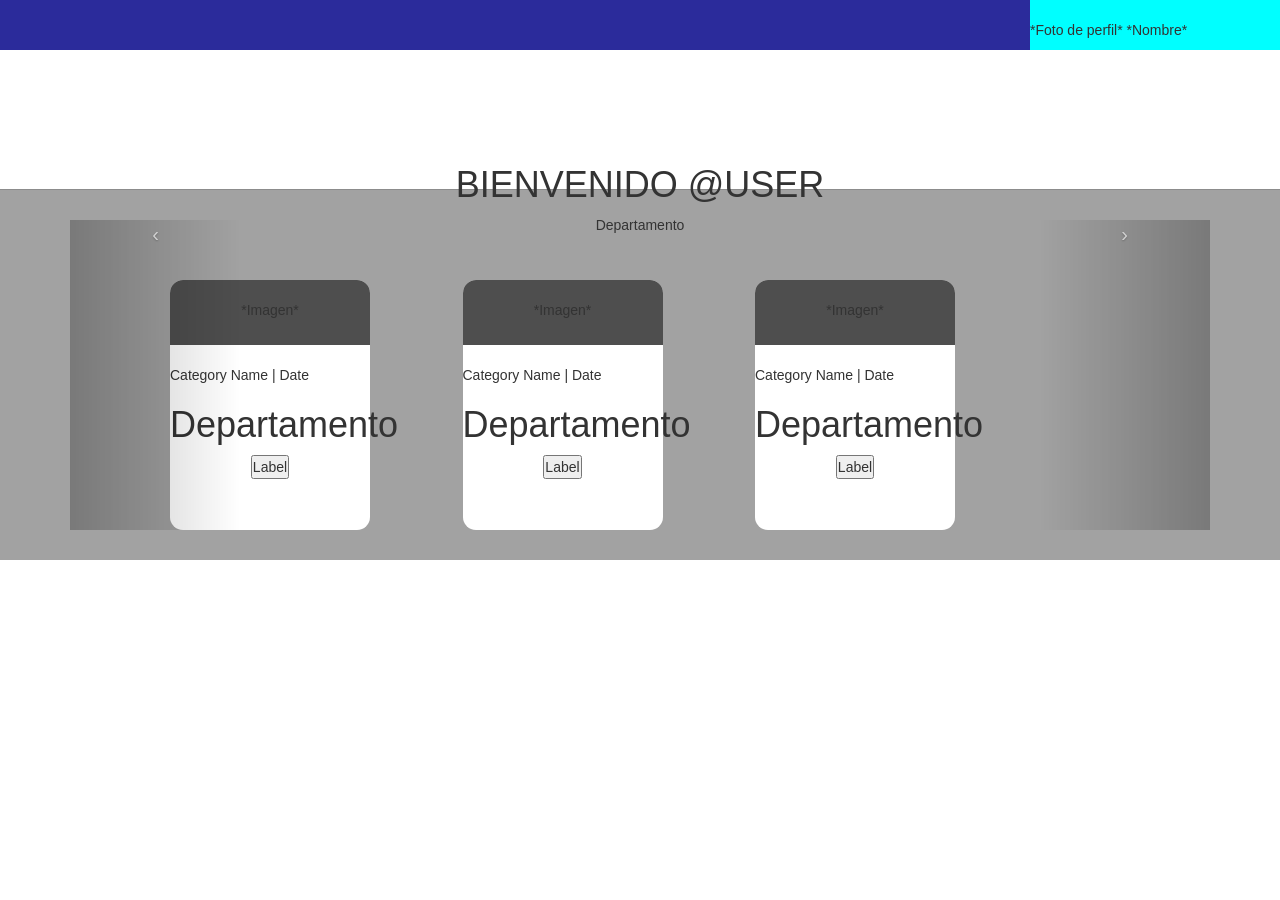
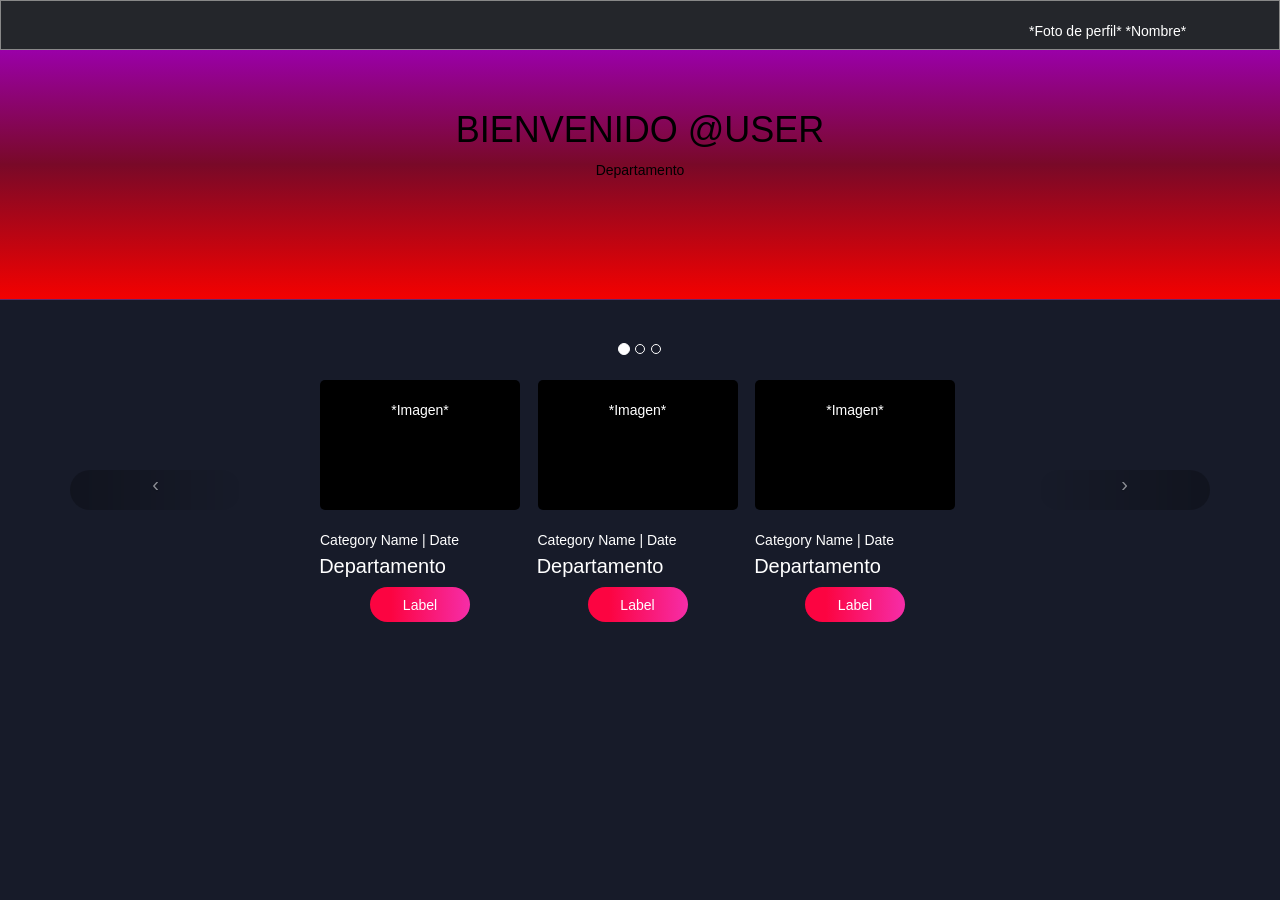
Before and after one commit to JoseCarlosMarRangel/proy-internet-sheyla, a PHP site: page /frontend/index.php in a window 1280 px wide. Before the commit the page ends 560 px from the top, so only its background shows below. Run offline with PHP 8.4, Linux system fonts and the light colour scheme.

Commit message:
Add files via upload

```diff
--- a/frontend/css/indexStyle.css
+++ b/frontend/css/indexStyle.css
@@ -5,17 +5,23 @@
 
 }
 
+body{
+    background-color: #171B29;
+}
 .contenedorPrincipal{
     margin: auto;
     width: auto;
-    height: auto;
+    height: 900px;
+    background-color: #171B29;
+
 }
 
 .barraSuperior{
     margin: auto;
     width: auto;
     height: 50px;
-    background-color: rgb(43, 43, 155);
+    background-color: #24262B;
+    border: 1px solid rgb(136, 136, 136);
 
 }
 
@@ -23,33 +29,32 @@
     float: right;
     height: 50px;
     width: 250px;
-    background-color: aqua;
+    color: white;
 }
 
 .contenedorMedio{
-    margin: auto;
     width: auto;
-    height: 140px;
-    background-color: white;
+    height: 250px;
+    background: rgb(244,1,0);
+    background: linear-gradient(0deg, rgba(244,1,0,1) 0%, rgba(121,9,40,1) 54%, rgba(154,0,168,1) 100%);
     border-bottom: 1px solid rgba(65, 65, 65, 0.603);
+    color: black;
+
 }
 
-.contenedorMedio p{
+.contenedorMedio p, h1{
     text-align: center;
-}
+    font-weight: lighter;
 
-.contenedorMedio h1{
-    text-align: center;
-    margin-top: 75px;
-    font-weight: lighter;
+
 }
 
 .contenedorInferior{
     margin: auto;
     width: auto;
     height: 370px;
-    background-color: rgba(112, 112, 112, 0.651);
-    padding: 10px;
+    background-color: #171B29;
+
 
 }
 
@@ -57,17 +62,64 @@
     float: left;
     width: 200px;
     height: 250px;
-    background-color: rgb(255, 255, 255);
     border-radius: 13px 13px 13px 13px;
     margin-top: 60px;
     margin-left: 100px;
+    color: white;
 
 }
 
+.contenedorInferior .departamentos h1{
+    font-size: 20px;
+    margin-left: -75px;
+    margin-top: -5px;
+}
+
+.label{
+    margin-left: 100px;
+}
 .contenedorInferior .departamentos .departamentoImagen{
     margin: auto;
     width: auto;
-    height: 65px;
-    background-color: rgb(78, 78, 78);
-    border-radius: 13px 13px 0px 0px;
+    height: 130px;
+    background-color: rgb(0, 0, 0);
+    border-radius: 5px 5px 5px 5px;
 }
+
+button{
+    background: rgb(252,4,65);
+    background: linear-gradient(90deg, rgba(252,4,65,1) 21%, rgba(246,45,168,1) 100%);
+    width: 100px;
+    height: 35px;
+    border-radius: 20px 20px 20px 20px;
+    border: none;
+    font-weight:bolder;
+    color: white;
+}
+
+.carousel {
+    margin-bottom: 0;
+    padding: 0 150px 200px 150px;
+}
+/* The controlsy */
+.carousel-control {
+	left: -12px;
+    height: 40px;
+	width: 40px;
+    border-radius: 23px 23px 23px 23px;
+    margin-top: 150px;
+}
+.carousel-control.right {
+	right: -12px;
+}
+
+.carousel-control.left {
+	right: -12px;
+}
+/* The indicators */
+.carousel-indicators {
+	right: 50%;
+	top: 20px;
+	bottom: -10px;
+	margin-right: -19px;
+}
```
